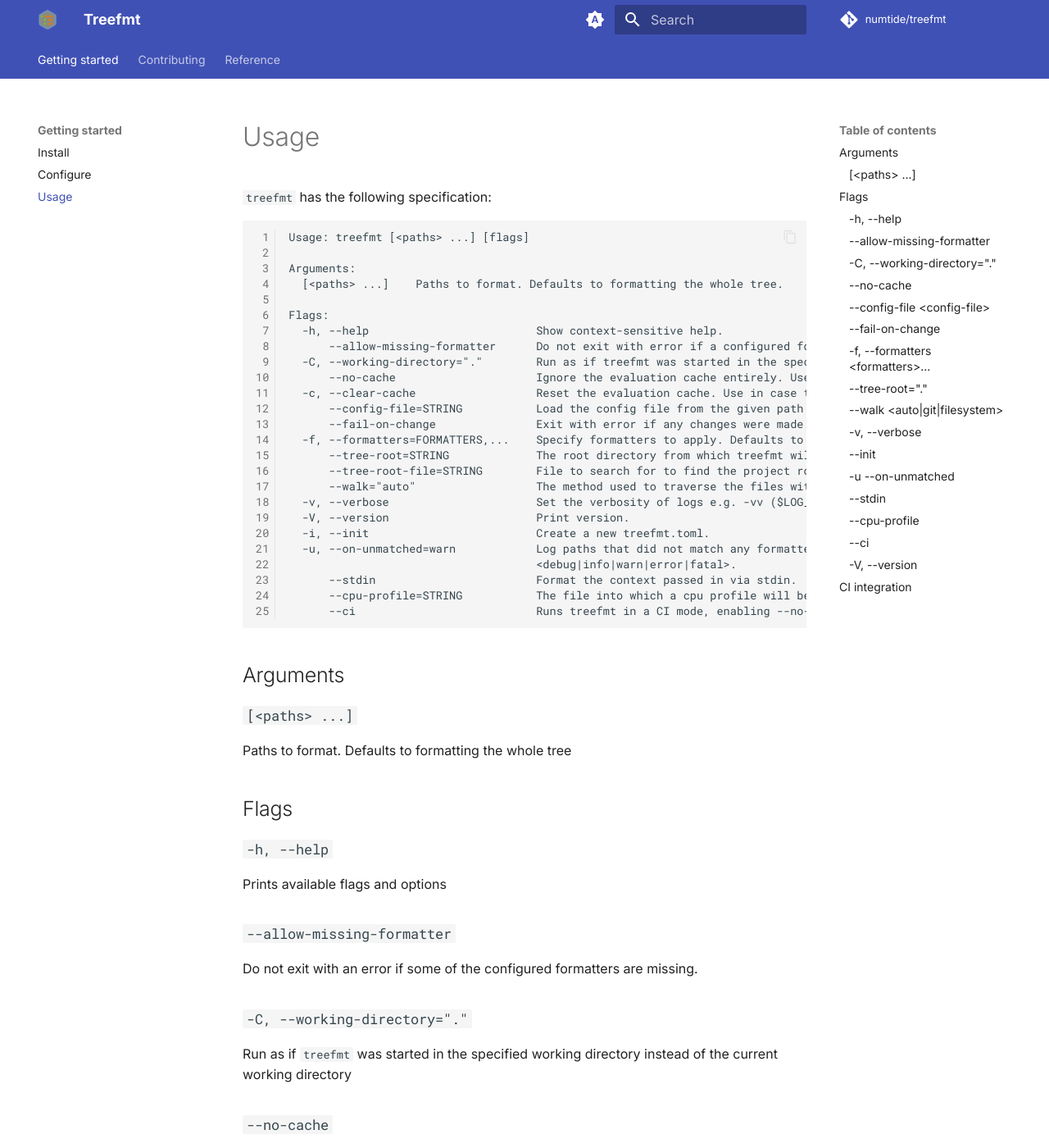
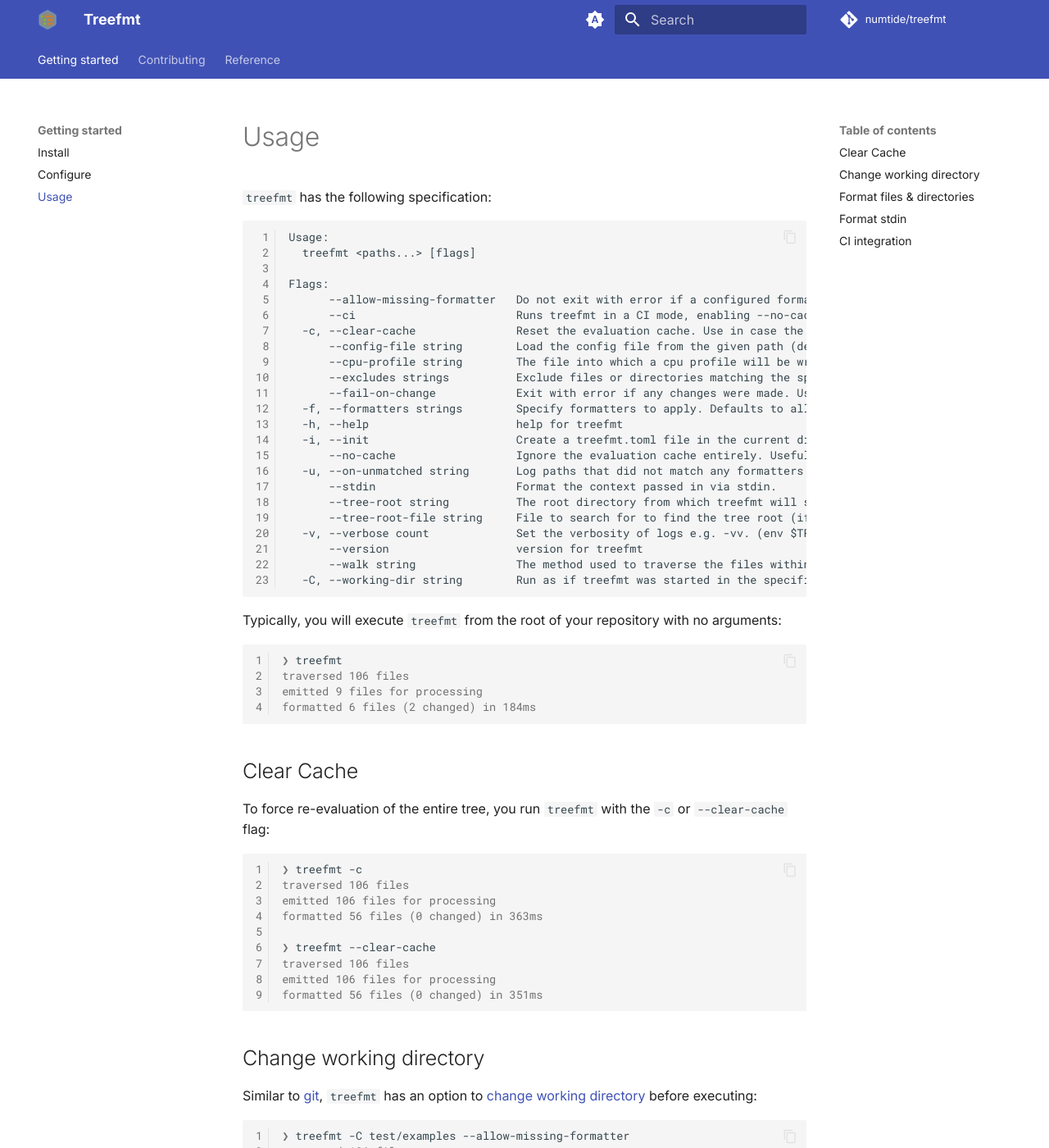
Before and after one commit to numtide/treefmt, an MkDocs documentation site: the page built from docs/content/getting-started/usage.md, in a window 1280 px wide and 1400 px high. Shown: the whole window at 82% size. Built offline with MkDocs 1.6.1 and Material for MkDocs 9.7.7, drawn with Linux system fonts in a browser that asks for light colours; comment, search, counter and statistics services are not loaded; the version menu is left out; some of the changed text lies outside the part shown.

Commit message:
docs: update content to reflect latest changes
Signed-off-by: Brian McGee <brian@bmcgee.ie>

````diff
--- a/docs/content/getting-started/usage.md
+++ b/docs/content/getting-started/usage.md
@@ -7,128 +7,128 @@
 `treefmt` has the following specification:
 
 ```
-Usage: treefmt [<paths> ...] [flags]
-
-Arguments:
-  [<paths> ...]    Paths to format. Defaults to formatting the whole tree.
+Usage:
+  treefmt <paths...> [flags]
 
 Flags:
-  -h, --help                         Show context-sensitive help.
-      --allow-missing-formatter      Do not exit with error if a configured formatter is missing.
-  -C, --working-directory="."        Run as if treefmt was started in the specified working directory instead of the current working directory.
-      --no-cache                     Ignore the evaluation cache entirely. Useful for CI.
-  -c, --clear-cache                  Reset the evaluation cache. Use in case the cache is not precise enough.
-      --config-file=STRING           Load the config file from the given path (defaults to searching upwards for treefmt.toml).
-      --fail-on-change               Exit with error if any changes were made. Useful for CI.
-  -f, --formatters=FORMATTERS,...    Specify formatters to apply. Defaults to all formatters.
-      --tree-root=STRING             The root directory from which treefmt will start walking the filesystem (defaults to the directory containing the config file) ($PRJ_ROOT).
-      --tree-root-file=STRING        File to search for to find the project root (if --tree-root is not passed).
-      --walk="auto"                  The method used to traverse the files within --tree-root. Currently supports 'auto', 'git' or 'filesystem'.
-  -v, --verbose                      Set the verbosity of logs e.g. -vv ($LOG_LEVEL).
-  -V, --version                      Print version.
-  -i, --init                         Create a new treefmt.toml.
-  -u, --on-unmatched=warn            Log paths that did not match any formatters at the specified log level, with fatal exiting the process with an error. Possible values are
-                                     <debug|info|warn|error|fatal>.
-      --stdin                        Format the context passed in via stdin.
-      --cpu-profile=STRING           The file into which a cpu profile will be written.
-      --ci                           Runs treefmt in a CI mode, enabling --no-cache, --fail-on-change and adjusting some other settings best suited to a CI use case.
+      --allow-missing-formatter   Do not exit with error if a configured formatter is missing. (env $TREEFMT_ALLOW_MISSING_FORMATTER)
+      --ci                        Runs treefmt in a CI mode, enabling --no-cache, --fail-on-change and adjusting some other settings best suited to a CI use case. (env $TREEFMT_CI)
+  -c, --clear-cache               Reset the evaluation cache. Use in case the cache is not precise enough. (env $TREEFMT_CLEAR_CACHE)
+      --config-file string        Load the config file from the given path (defaults to searching upwards for treefmt.toml or .treefmt.toml).
+      --cpu-profile string        The file into which a cpu profile will be written. (env $TREEFMT_CPU_PROFILE)
+      --excludes strings          Exclude files or directories matching the specified globs. (env $TREEFMT_EXCLUDES)
+      --fail-on-change            Exit with error if any changes were made. Useful for CI. (env $TREEFMT_FAIL_ON_CHANGE)
+  -f, --formatters strings        Specify formatters to apply. Defaults to all configured formatters. (env $TREEFMT_FORMATTERS)
+  -h, --help                      help for treefmt
+  -i, --init                      Create a treefmt.toml file in the current directory.
+      --no-cache                  Ignore the evaluation cache entirely. Useful for CI. (env $TREEFMT_NO_CACHE)
+  -u, --on-unmatched string       Log paths that did not match any formatters at the specified log level. Possible values are <debug|info|warn|error|fatal>. (env $TREEFMT_ON_UNMATCHED) (default "warn")
+      --stdin                     Format the context passed in via stdin.
+      --tree-root string          The root directory from which treefmt will start walking the filesystem (defaults to the directory containing the config file). (env $TREEFMT_TREE_ROOT)
+      --tree-root-file string     File to search for to find the tree root (if --tree-root is not passed). (env $TREEFMT_TREE_ROOT_FILE)
+  -v, --verbose count             Set the verbosity of logs e.g. -vv. (env $TREEFMT_VERBOSE)
+      --version                   version for treefmt
+      --walk string               The method used to traverse the files within the tree root. Currently supports <auto|git|filesystem>. (env $TREEFMT_WALK) (default "auto")
+  -C, --working-dir string        Run as if treefmt was started in the specified working directory instead of the current working directory. (env $TREEFMT_WORKING_DIR) (default ".")
 ```
 
-## Arguments
+Typically, you will execute `treefmt` from the root of your repository with no arguments:
 
-### `[<paths> ...]`
+```console
+❯ treefmt
+traversed 106 files
+emitted 9 files for processing
+formatted 6 files (2 changed) in 184ms
+```
 
-Paths to format. Defaults to formatting the whole tree
+## Clear Cache
 
-## Flags
+To force re-evaluation of the entire tree, you run `treefmt` with the `-c` or `--clear-cache` flag:
 
-### `-h, --help`
+```console
+❯ treefmt -c
+traversed 106 files
+emitted 106 files for processing
+formatted 56 files (0 changed) in 363ms
 
-Prints available flags and options
+❯ treefmt --clear-cache
+traversed 106 files
+emitted 106 files for processing
+formatted 56 files (0 changed) in 351ms
+```
 
-### `--allow-missing-formatter`
+## Change working directory
 
-Do not exit with an error if some of the configured formatters are missing.
+Similar to [git](https://git-scm.com/), `treefmt` has an option to [change working directory](./configure.md#working-dir)
+before executing:
 
-### `-C, --working-directory="."`
+```console
+❯ treefmt -C test/examples --allow-missing-formatter
+traversed 106 files
+emitted 56 files for processing
+formatted 46 files (1 changed) in 406ms
+```
 
-Run as if `treefmt` was started in the specified working directory instead of the current working directory
+## Format files & directories
 
-### `--no-cache`
+To format one or more specific files, you can pass them as arguments.
 
-Tells `treefmt` to ignore the evaluation cache entirely.
+```console
+> treefmt default.nix walk/walk.go nix/devshells/renovate.nix
+traversed 3 files
+emitted 3 files for processing
+formatted 3 files (0 changed) in 144ms
+```
 
-With this flag, you can avoid cache invalidation issues, if any. Typically, the machine that is running `treefmt` in
-CI is starting with a fresh environment each time, so any calculated cache is lost.
+You can also pass directories:
 
-The `--no-cache` flag eliminates unnecessary work in CI.
+```console
+> treefmt nix walk/cache
+traversed 9 files
+emitted 8 files for processing
+formatted 7 files (0 changed) in 217ms
+```
 
-### `--config-file <config-file>`
+!!!note
 
-Run with the specified config file.
+    When passing directories as arguments, `treefmt` will traverse them using the configured [walk](./configure.md#walk)
+    strategy.
 
-### `--fail-on-change`
+## Format stdin
 
-Exit with error if any changes were made.
+Using the [stdin](./configure.md#stdin) option, `treefmt` can format content passed via `stdin`, forwarding its
+output to `stdout`:
 
-This is useful for CI if you want to detect if someone forgot to format their code.
+```console
+❯ cat default.nix | treefmt --stdin foo.nix
+# This file provides backward compatibility to nix < 2.4 clients
+{system ? builtins.currentSystem}: let
+  lock = builtins.fromJSON (builtins.readFile ./flake.lock);
 
-### `-f, --formatters <formatters>...`
+  inherit
+    (lock.nodes.flake-compat.locked)
+    owner
+    repo
+    rev
+    narHash
+    ;
 
-Specify formatters to apply. Defaults to all formatters.
+  flake-compat = fetchTarball {
+    url = "https://github.com/${owner}/${repo}/archive/${rev}.tar.gz";
+    sha256 = narHash;
+  };
 
-### `--tree-root="."`
-
-The root directory from which `treefmt` will start walking the filesystem.
-
-### `--walk <auto|git|filesystem>`
-
-The method used to traverse the files within `--tree-root`. Currently supports `auto`, `git` or `filesystem`.
-
-Default is `auto`, where we will detect if the `<tree-root>` is a git repository and use the `git` walker for
-traversal. If not we will fall back to the `filesystem` walker.
-
-### `-v, --verbose`
-
-Set the verbosity of logs e.g. `-vv`. Can also be set with an integer value in an env variable `$LOG_LEVEL`.
-
-Log verbosity is based off the number of 'v' used. With one `-v`, your logs will display `[INFO]` and `[ERROR]` messages,
-while `-vv` will also show `[DEBUG]` messages.
-
-### `--init`
-
-Create a new `treefmt.toml`.
-
-### `-u --on-unmatched`
-
-Log paths that did not match any formatters at the specified log level, with fatal exiting the process with an error. Possible values are <debug|info|warn|error|fatal>.
-
-[default: warn]
-
-### `--stdin`
-
-Format the context passed in via stdin.
-
-### `--cpu-profile`
-
-The file into which a cpu profile will be written.
-
-### `--ci`
-
-Runs treefmt in a CI mode which does the following:
-
--   ensures `INFO` level logging at a minimum
--   enables `--no-cache` and `--fail-on-change`
--   introduces a small startup delay so we do not start processing until the second after the process started, thereby
-    ensuring the accuracy of our change detection based on second-level `modtime`.
-
-### `-V, --version`
-
-Print version.
+  flake = import flake-compat {
+    inherit system;
+    src = ./.;
+  };
+in
+  flake.defaultNix
+```
 
 ## CI integration
 
-Typically, you would use `treefmt` in CI with the `--ci` flag.
+We recommend using the [CI option](./configure.md#ci) in continuous integration environments.
 
 You can configure a `treefmt` job in a GitHub pipeline for Ubuntu with `nix-shell` like this:
 
````
Also changed, not shown: docs/content/getting-started/configure.md (+401 -33 lines), docs/content/reference/formatter-spec.md (+16 -13 lines), 4 other files.
